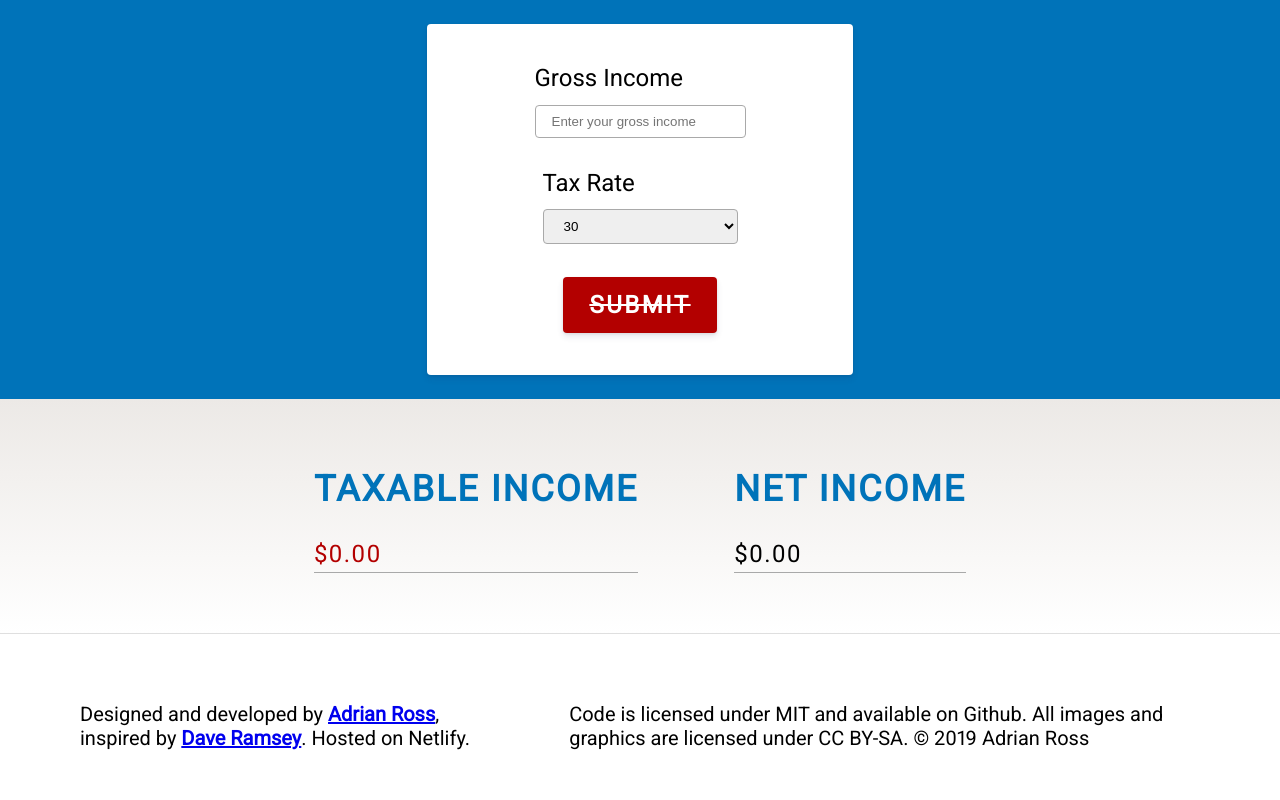
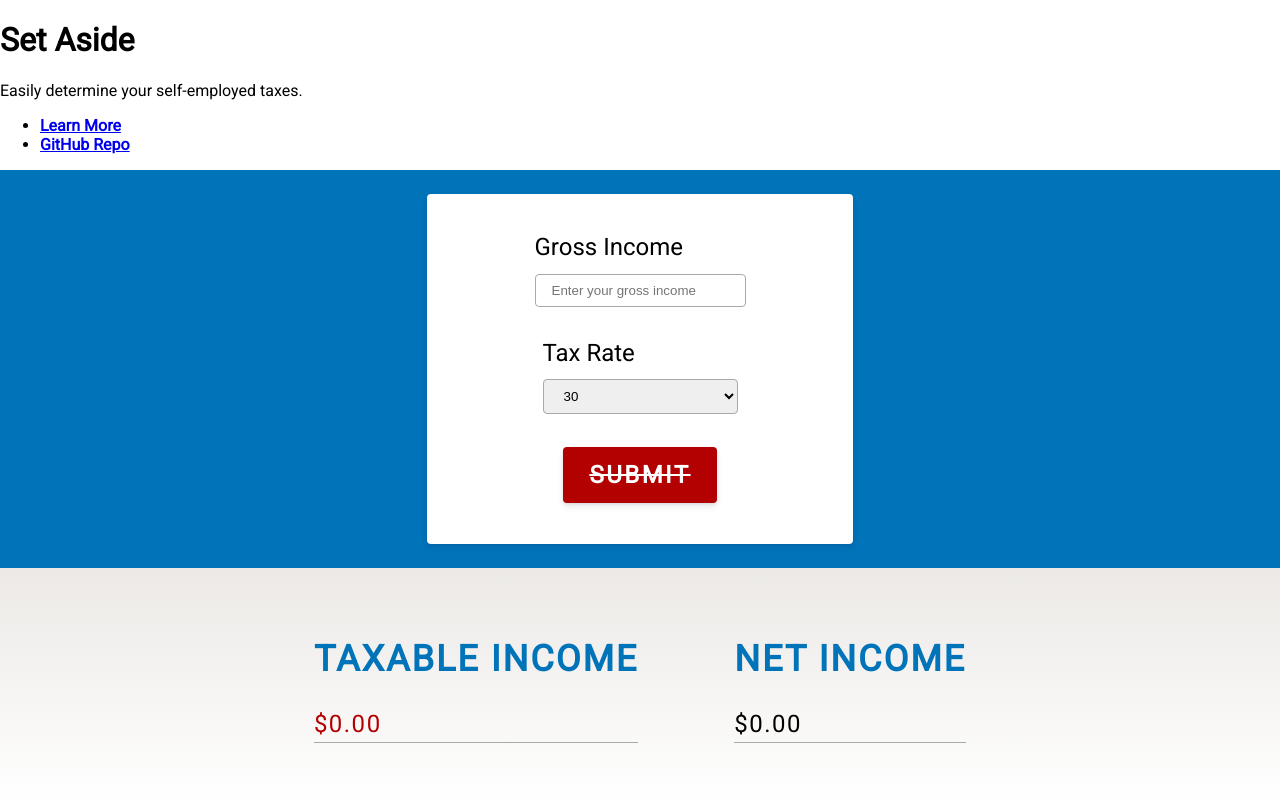
Before and after one commit to adriantoddross/set-aside, a React (Create React App) app: page / in a window 1280 px wide. Shown: the top 800 px of the page. Built offline with nearby package versions, Linux system fonts and the light colour scheme.

Commit message:
import Navbar and change main app class

```diff
--- a/src/App.js
+++ b/src/App.js
@@ -1,11 +1,14 @@
 import React from 'react';
+import Navbar from './Components/Navbar.jsx';
 import SetAsideApp from './Components/SetAside.jsx';
 import Footer from './Components/Footer.jsx';
+
 function App() {
   return (
-    <div className="App">
-      <SetAsideApp/>
-      <Footer/>
+    <div className="main-app">
+      <Navbar />
+      <SetAsideApp />
+      <Footer />
     </div>
   );
 }
```
